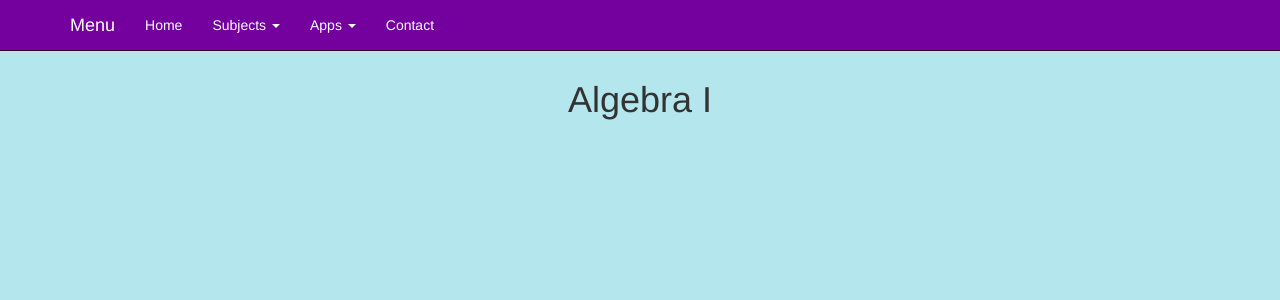
After one commit to dhong9/djangoWebsite, a Django app: page /subjects/math/algebrai/algebrai_index.html in a window 1280 px wide. The commit adds this page. Shown: the top 300 px of the page. Run offline with Django 3.2, Linux system fonts and the light colour scheme; some libraries are stand-ins or nearby versions.

Commit message:
Added math subjects home page

```diff
--- a/mathapp/static/javascript/navigation.js
+++ b/mathapp/static/javascript/navigation.js
@@ -4,10 +4,16 @@ $(document).ready(function () {
         var $parent = $(this).offsetParent(".dropdown-menu");
         $(this).parent("li").toggleClass('open');
 
+        console.log(45, $parent.closest('.nav'));
         if (!$parent.parent().hasClass('nav')) {
-            $el.next().css({"top": $el[0].offsetTop,
-                            $parent.closest('.nav').hasClass('navbar-right') ?
-                            "right": $parent.outerWidth() - 4 : "left": $parent.outerWidth() - 4});
+            if ($parent.closest('.nav').hasClass('navbar-right')) {
+                console.log('aaa');
+                $el.next().css({"top": $el[0].offsetTop, "right": $parent.outerWidth() - 4});
+            } else {
+                console.log('bbb');
+                $el.next().css({"top": $el[0].offsetTop, "left": $parent.outerWidth() - 4});
+            }
+        }
 
         $('.nav li.open').not($(this).parents("li")).removeClass("open");
 
--- a/mathapp/templates/mathapp/base.html
+++ b/mathapp/templates/mathapp/base.html
@@ -43,12 +43,12 @@
                                     <a href="{% url 'math_index' %}" class="dropdown-toggle" data-toggle="dropdown">Math <b class="caret"></b></a>
 
                                     <ul class="dropdown-menu">
-                                        <li><a href="subjects/math/algebrai">Algebra I</a></li>
-                                        <li><a href="subjects/math/geometry">Geometry</a></li>
-                                        <li><a href="subjects/math/algebraii">Algebra II</a></li>
-                                        <li><a href="subjects/math/precalculus">Precalculus</a></li>
-                                        <li><a href="subjects/math/calculusi">Calculus I</a></li>
-                                        <li><a href="subjects/math/calculusii">Calculus II</a></li>
+                                        <li><a href="{% url 'algebrai_index' %}">Algebra I</a></li>
+                                        <li><a href="{% url 'geometry_index' %}">Geometry</a></li>
+                                        <li><a href="{% url 'algebraii_index' %}">Algebra II</a></li>
+                                        <li><a href="{% url 'precalculus_index' %}">Precalculus</a></li>
+                                        <li><a href="{% url 'calculusi_index' %}">Calculus I</a></li>
+                                        <li><a href="{% url 'calculusii_index' %}">Calculus II</a></li>
                                     </ul>
                                 </li>
                                 <li>
--- /dev/null
+++ b/mathapp/templates/mathapp/subjects/math/algebrai/algebrai_index.html
@@ -0,0 +1,5 @@
+{% extends 'mathapp/base.html' %}
+
+{% block content %}
+	<h1>Algebra I</h1>
+{% endblock %}
--- /dev/null
+++ b/mathapp/templates/mathapp/subjects/math/algebraii/algebraii_index.html
@@ -0,0 +1,5 @@
+{% extends 'mathapp/base.html' %}
+
+{% block content %}
+	<h1>Algebra II</h1>
+{% endblock %}
--- /dev/null
+++ b/mathapp/templates/mathapp/subjects/math/calculusi/calculusi_index.html
@@ -0,0 +1,5 @@
+{% extends 'mathapp/base.html' %}
+
+{% block content %}
+	<h1>Calculus I</h1>
+{% endblock %}
--- /dev/null
+++ b/mathapp/templates/mathapp/subjects/math/calculusii/calculusii_index.html
@@ -0,0 +1,5 @@
+{% extends 'mathapp/base.html' %}
+
+{% block content %}
+	<h1>Calculus II</h1>
+{% endblock %}
--- /dev/null
+++ b/mathapp/templates/mathapp/subjects/math/geometry/geometry_index.html
@@ -0,0 +1,5 @@
+{% extends 'mathapp/base.html' %}
+
+{% block content %}
+	<h1>Geometry</h1>
+{% endblock %}
--- /dev/null
+++ b/mathapp/templates/mathapp/subjects/math/precalculus/precalculus_index.html
@@ -0,0 +1,5 @@
+{% extends 'mathapp/base.html' %}
+
+{% block content %}
+	<h1>Precalculus</h1>
+{% endblock %}
--- a/mathapp/urls.py
+++ b/mathapp/urls.py
@@ -7,4 +7,10 @@ urlpatterns = [
     url(r'^subjects/computer_science/math_index.html', views.math, name='math_index'),
     url(r'^apps/games/games_index.html', views.games, name='games_index'),
     url(r'^apps/tools/tools_index.html', views.tools, name='tools_index'),
+    url(r'^subjects/math/algebrai/algebrai_index.html', views.algebrai, name='algebrai_index'),
+    url(r'^subjects/math/algebraii/algebraii_index.html', views.algebraii, name='algebraii_index'),
+    url(r'^subjects/math/calculusi/calculusi_index.html', views.calculusi, name='calculusi_index'),
+    url(r'^subjects/math/calculusii/calculusii_index.html', views.calculusii, name='calculusii_index'),
+    url(r'^subjects/math/geometry/geometry_index.html', views.geometry, name='geometry_index'),
+    url(r'^subjects/math/algebrai/precalculus_index.html', views.precalculus, name='precalculus_index'),
 ]
--- a/mathapp/views.py
+++ b/mathapp/views.py
@@ -1,16 +1,34 @@
 from django.shortcuts import render
 
 def goHome(request):
-	return render(request, 'mathapp/home.html', {});
+	return render(request, 'mathapp/home.html', {})
 
 def computer_science(request):
-	return render(request, 'mathapp/subjects/computer_science/cs_index.html', {});
+	return render(request, 'mathapp/subjects/computer_science/cs_index.html', {})
 
 def math(request):
-	return render(request, 'mathapp/subjects/math/math_index.html', {});
+	return render(request, 'mathapp/subjects/math/math_index.html', {})
 
 def games(request):
-	return render(request, 'mathapp/apps/games/games_index.html', {});
+	return render(request, 'mathapp/apps/games/games_index.html', {})
 
 def tools(request):
-	return render(request, 'mathapp/apps/tools/tools_index.html', {});
+	return render(request, 'mathapp/apps/tools/tools_index.html', {})
+
+def algebrai(request):
+	return render(request, 'mathapp/subjects/math/algebrai/algebrai_index.html', {})
+
+def algebraii(request):
+	return render(request, 'mathapp/subjects/math/algebraii/algebraii_index.html', {})
+
+def calculusi(request):
+	return render(request, 'mathapp/subjects/math/calculusi/calculusi_index.html', {})
+
+def calculusii(request):
+	return render(request, 'mathapp/subjects/math/calculusii/calculusii_index.html', {})
+
+def geometry(request):
+	return render(request, 'mathapp/subjects/math/geometry/geometry_index.html', {})
+
+def precalculus(request):
+	return render(request, 'mathapp/subjects/math/precalculus/precalculus_index.html', {})
```
